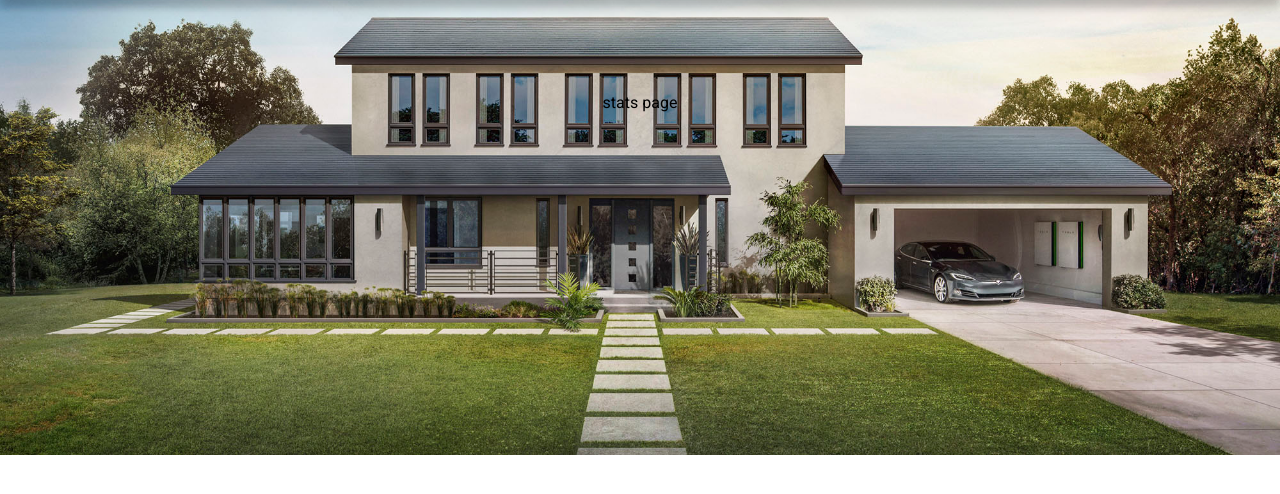
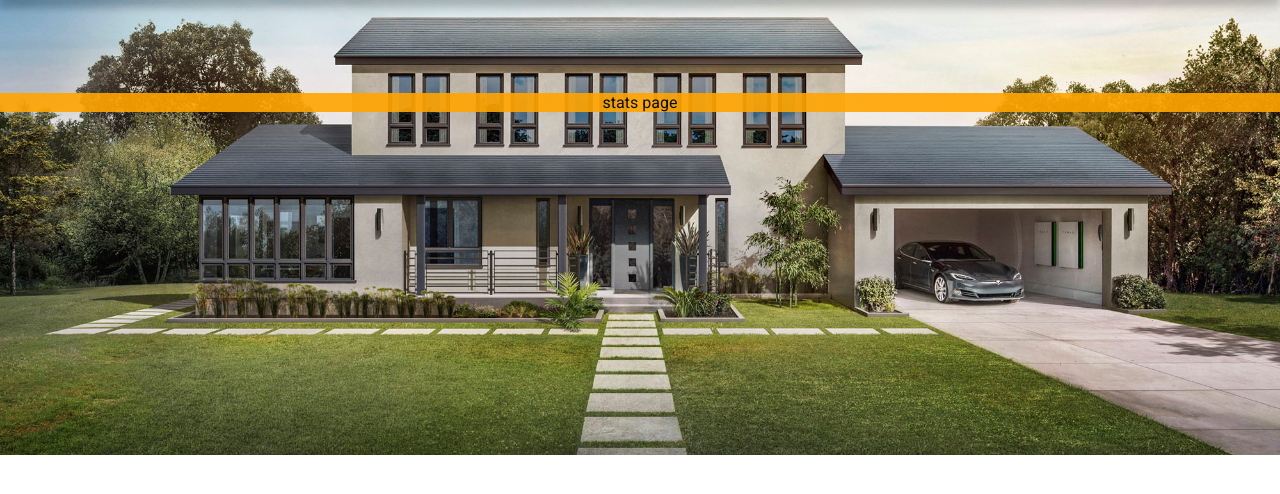
Before and after one commit to dgreenwoodSBHS/agileWeb, a plain HTML site: page stats.html in a window 1280 px wide. Shown: the part 214-708 px from the top of the page. Drawn offline with Linux system fonts and the light colour scheme; files whose address does not match are found by name.

Commit message:
Updated Css

```diff
--- a/style.css
+++ b/style.css
@@ -56,6 +56,8 @@ a {
     height: 100%;
     text-align: center;
     top: 80px;
+    background-color:orange;
+    opacity: 0.9;
 }
 .bannerText{
     font-family: 'Exo', sans-serif;
@@ -64,8 +66,13 @@ a {
 .content {
     font-family: 'Roboto', sans-serif;
     font-size: 2vh;
+    background-color:orange;
 }
 strong {
     color: grey;
     font-style: italic;
 }
+
+p{
+    font-family: 'Titillium Web', sans-serif;
+}
```
